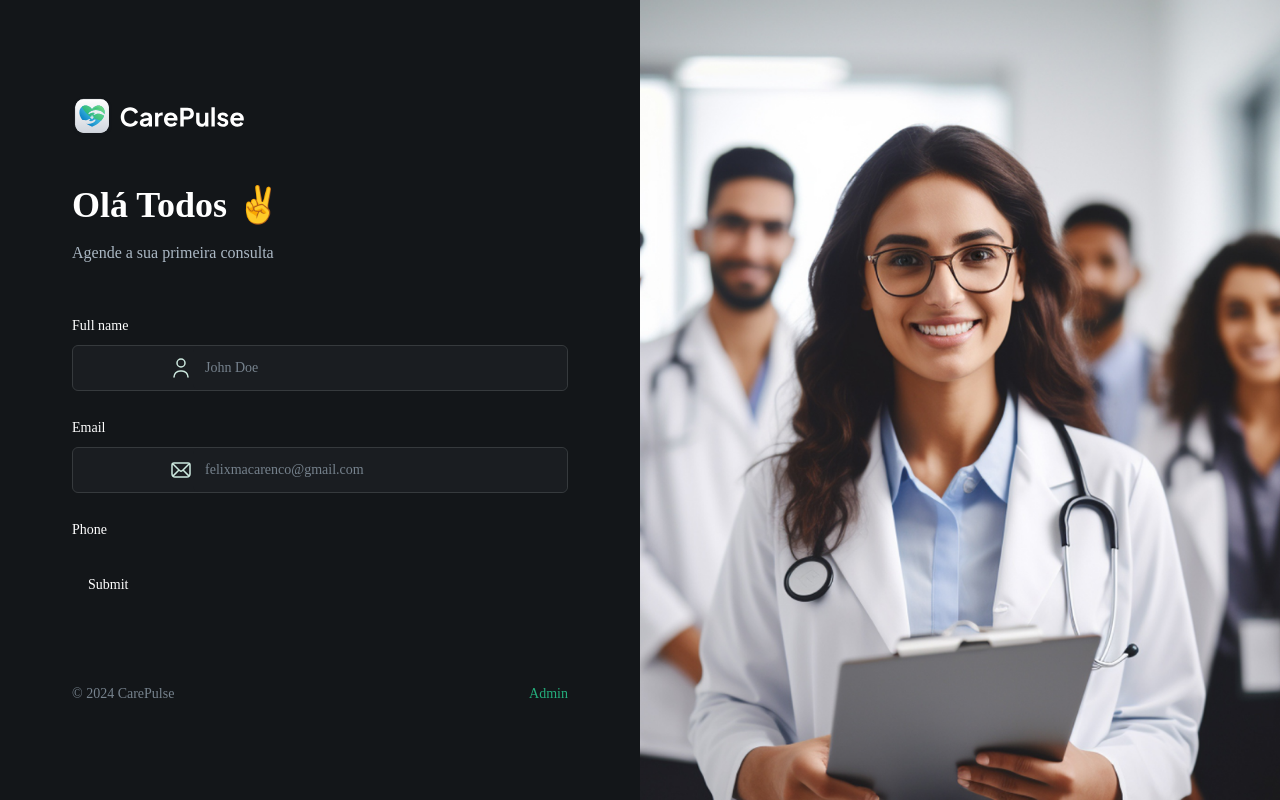
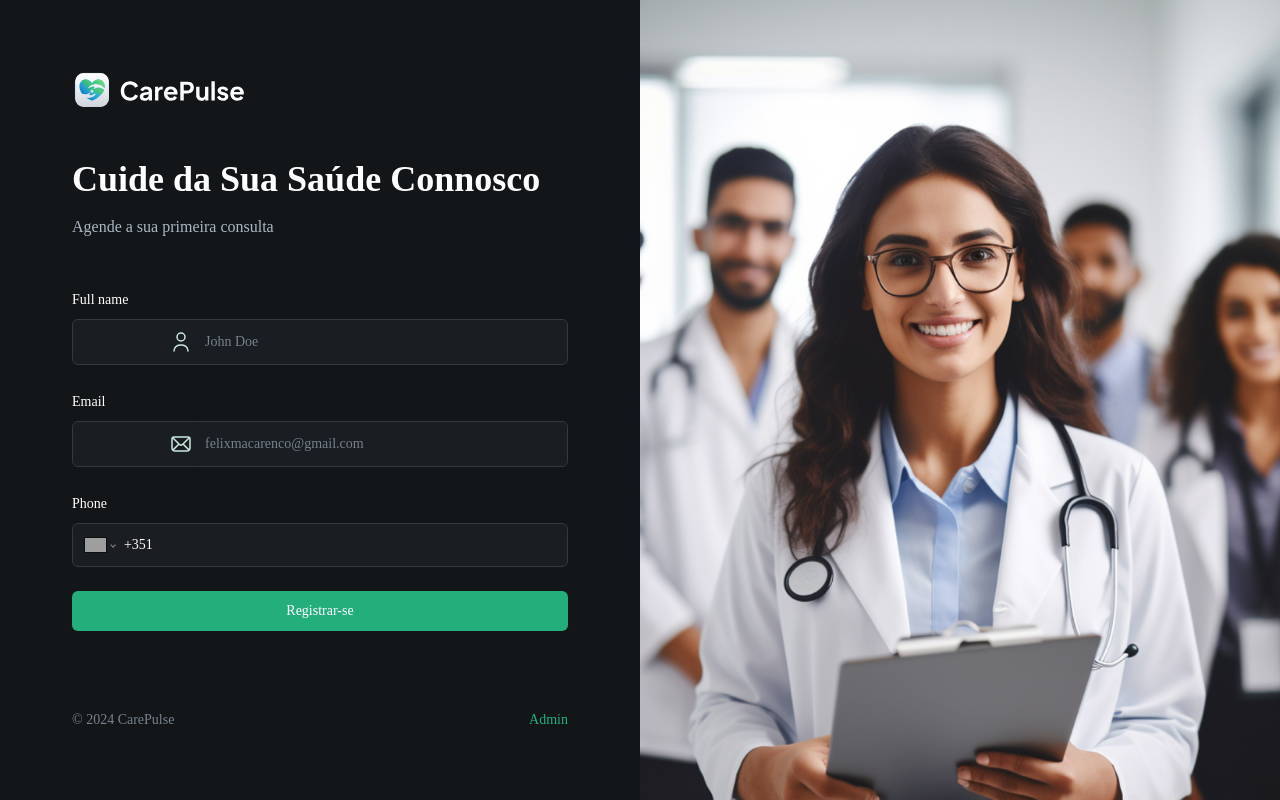
Before and after one commit to FelixEugenio/health-care-appointment, a Next.js app: page / in a window 1280 px wide. Built offline with nearby package versions, Linux system fonts and the light colour scheme; grey boxes are pictures that could not be loaded.

Commit message:
chore: create validations from utils

```diff
--- a/components/CustumeFormField.tsx
+++ b/components/CustumeFormField.tsx
@@ -13,6 +13,8 @@
 import { FormFieldtype } from "./forms/PatientForm";
 import { Label } from "@radix-ui/react-label";
 import React from "react";
+import 'react-phone-number-input/style.css'
+import PhoneInput from 'react-phone-number-input'
 
 interface CustomProps {
   control: Control<any>,
@@ -56,6 +58,21 @@
         </div>
       );
 
+      case FormFieldtype.PHONE_INPUT:
+        return(
+          <FormControl>
+            <PhoneInput
+            defaultCountry="PT"
+            placeholder={placeholder}
+            international
+            withCountryCallingCode
+            value={field.value as E164Number | undefined}
+            onChange={field.onChange}
+            className="input-phone"
+            />
+          </FormControl>
+        )
+
     default:
       return null;
   }
--- /dev/null
+++ b/components/SubmitButton.tsx
@@ -0,0 +1,26 @@
+import React from 'react'
+import { Button } from './ui/button'
+interface ButtonProps{
+    isLoading: boolean,
+    className?:string,
+    children:React.ReactNode
+}
+
+export const SubmitButton = ({isLoading,className,children}:ButtonProps) => {
+  return (
+    <Button type='submit' disabled={isLoading} className={className ?? 'shad-primary-btn w-full'}>
+     {isLoading ?(
+        <div className='flex items-center gap-4'>
+        <img
+        src="./assets/icons/loader.svg"
+        alt='loader'
+        width={24}
+        height={24}
+        className='animate-spin'
+        />
+        Loading ...
+        </div>
+     ):children}
+    </Button>
+  )
+}
--- a/components/forms/PatientForm.tsx
+++ b/components/forms/PatientForm.tsx
@@ -6,6 +6,9 @@
 import { Button } from "@/components/ui/button"
 import { Form } from "../ui/form"
 import CustumeFormField from "../CustumeFormField"
+import { SubmitButton } from "../SubmitButton"
+import { useState } from "react"
+import { UserFormValidation } from "@/lib/validation"
 
 
 export enum FormFieldtype {
@@ -19,33 +22,33 @@
     SKELETON = 'skeleton'
 }
 
-const formSchema = z.object({
-  username: z.string().min(2, {
-    message: "Username must be at least 2 characters.",
-  }),
-})
+
 
 const PatientForm = () => {
+  const [isLoading,setIsLoading] = useState(false);
   // 1. Define your form.
-  const form = useForm<z.infer<typeof formSchema>>({
-    resolver: zodResolver(formSchema),
+  const form = useForm<z.infer<typeof UserFormValidation>>({
+    resolver: zodResolver(UserFormValidation),
     defaultValues: {
-      username: "",
+      name: "",
+      email:"",
+      phone:""
     },
   })
 
   // 2. Define a submit handler.
-  function onSubmit(values: z.infer<typeof formSchema>) {
+  function onSubmit(values: z.infer<typeof UserFormValidation>) {
     // Do something with the form values.
     // ✅ This will be type-safe and validated.
-    console.log(values)
+    setIsLoading(true)
   }
 
   return (
+
     <Form {...form}>
       <form onSubmit={form.handleSubmit(onSubmit)} className="space-y-6 flex-1">
         <section className="mb-12 space-y-4">
-          <h1 className="header">Olá Todos ✌</h1>
+          <h1 className="header">Cuide da Sua Saúde Connosco</h1>
           <p className="text-dark-700">Agende a sua primeira consulta</p>
         </section>
         <CustumeFormField
@@ -78,7 +81,8 @@
         iconAlt="phone"
         />
 
-        <Button type="submit">Submit</Button>
+      <SubmitButton isLoading={isLoading}>Registrar-se</SubmitButton>
+
       </form>
     </Form>
   )
--- /dev/null
+++ b/lib/validation.ts
@@ -0,0 +1,9 @@
+import {z} from 'zod'
+
+export const UserFormValidation = z.object({
+    name: z.string()
+    .min(2,"Name must be at least 2 characters."),
+    email:z.string().email("Inavlid email address"),
+    phone:z.string().refine((phone)=>/^\+351\d{9}$/.test(phone),'Invalid phone Number')
+
+  })
```
